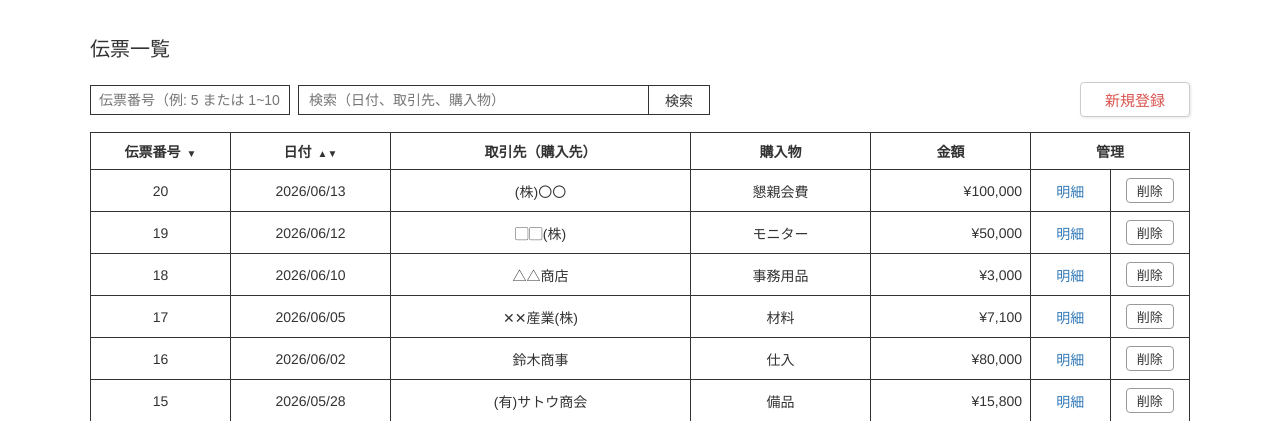
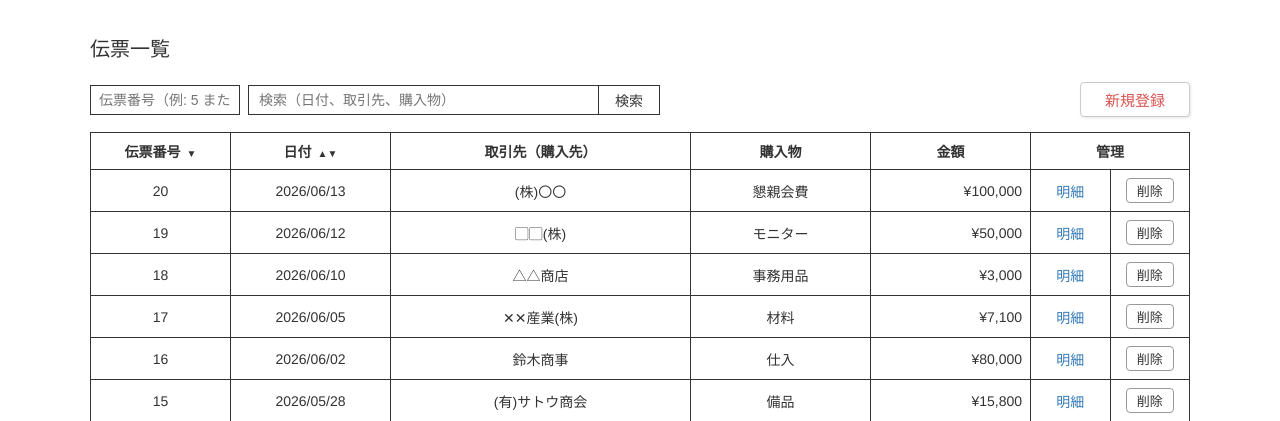
Before and after one commit to capinfo0000/kamikawahara, a Java web app: page / in a window 1280 px wide. Shown: the top 421 px of the page. Run offline with Tomcat 11, a stand-in JSP engine, Linux system fonts and the light colour scheme; data comes from the database, SQL or seed files in the repository; some libraries are stand-ins or nearby versions.

Commit message:
Shorten the slip-number search box
Keep the same height and border style as the general keyword box, but
reduce its width (200px -> 150px) since the input is short.

Co-Authored-By: Claude Opus 4.8 <noreply@anthropic.com>
Claude-Session: https://claude.ai/code/session_01EdGRWZwkgjSbJ99vS2D2is

```diff
--- a/otameshirenshuu/src/main/webapp/style.css
+++ b/otameshirenshuu/src/main/webapp/style.css
@@ -303,13 +303,13 @@ h1 {
     white-space: nowrap;
 }
 
-/* 伝票番号の検索ボックス */
+/* 伝票番号の検索ボックス（一般の検索欄と同じ高さ・枠。横幅は短め） */
 .no-search-box {
     height: 30px;
     box-sizing: border-box;
     border: 1px solid #333;
     padding: 4px 8px;
     font-size: 14px;
-    width: 200px;
+    width: 150px;
     margin-right: 8px;
 }
```
